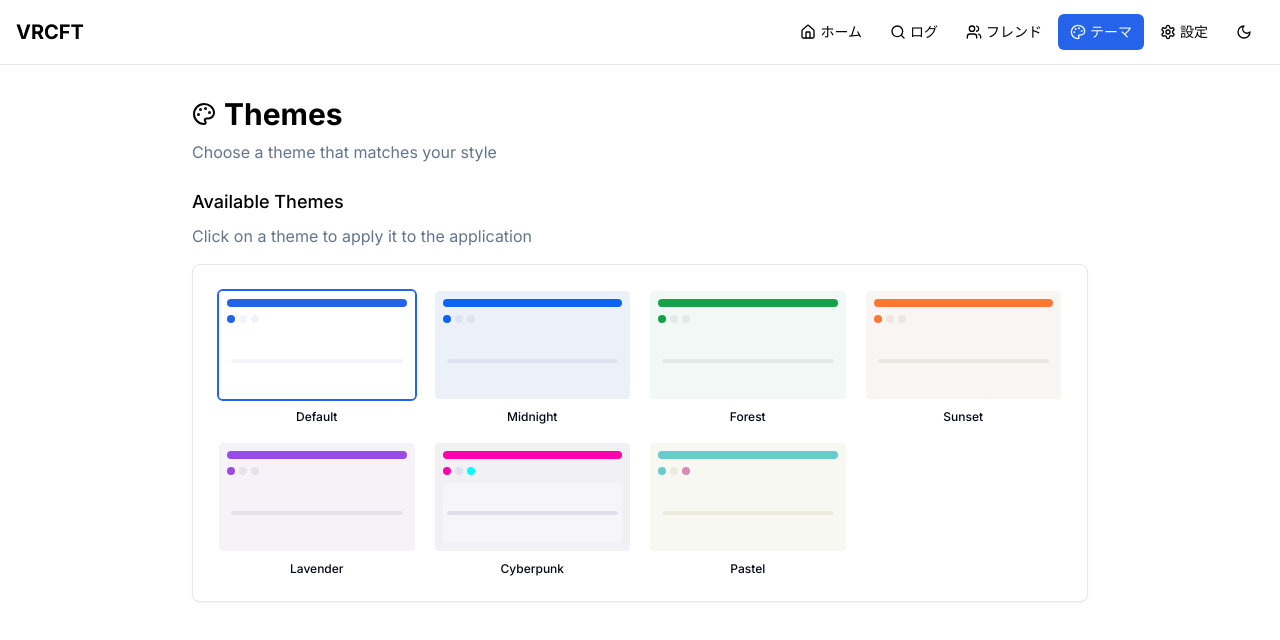
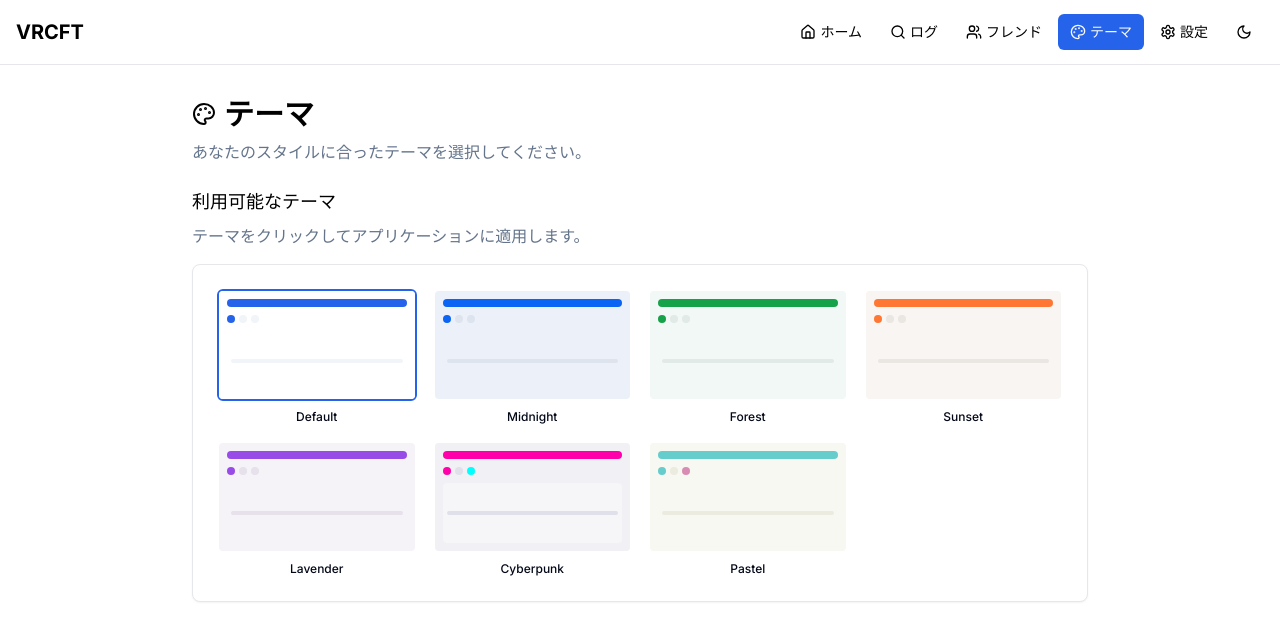
Before and after one commit to T4ko0522/VRCFT, a Next.js app in the folder apps/frontend/: page /themes in a window 1280 px wide. Shown: the top 640 px of the page. Built offline with nearby package versions, Linux system fonts and the light colour scheme; sample sign-in values are in the browser's storage.

Commit message:
fix: translate theme page text to Japanese

```diff
--- a/apps/frontend/src/app/themes/page.tsx
+++ b/apps/frontend/src/app/themes/page.tsx
@@ -31,14 +31,14 @@ export default function ThemesPage() {
         <div className="w-full max-w-4xl">
           <div className="flex items-center gap-2 mb-2">
             <Palette className="h-6 w-6" />
-            <h1 className="text-3xl font-bold">Themes</h1>
+            <h1 className="text-3xl font-bold">テーマ</h1>
           </div>
-          <p className="text-muted-foreground mb-6">Choose a theme that matches your style</p>
+          <p className="text-muted-foreground mb-6">あなたのスタイルに合ったテーマを選択してください。</p>
 
           <div className="space-y-6">
             <div>
-              <Label className="text-lg mb-2 block">Available Themes</Label>
-              <p className="text-muted-foreground mb-4">Click on a theme to apply it to the application</p>
+              <Label className="text-lg mb-2 block">利用可能なテーマ</Label>
+              <p className="text-muted-foreground mb-4">テーマをクリックしてアプリケーションに適用します。</p>
               <ThemeGrid />
             </div>
           </div>
```
